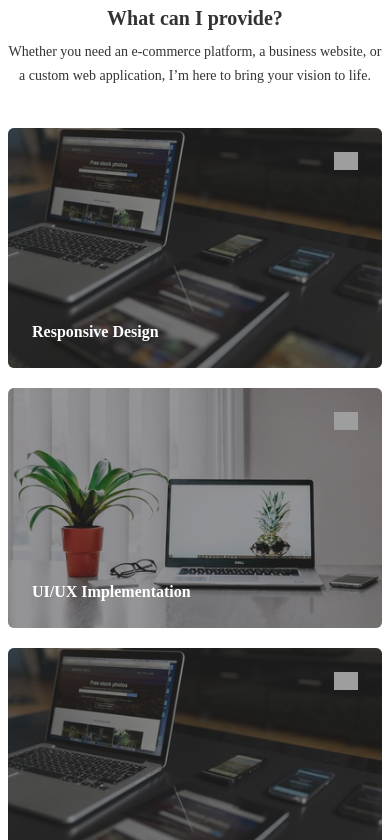
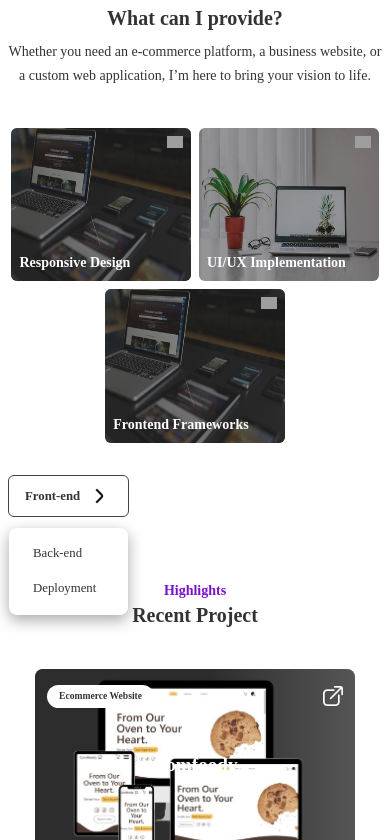
Before and after one commit to ryu-zaki/jhonwellespanola, a React (Vite) app: page / in a window 390 px wide. Shown: the part 964-1804 px from the top of the page. Built offline with nearby package versions, Linux system fonts and the light colour scheme; grey boxes are pictures that could not be loaded.

Commit message:
Services Section

```diff
--- a/src/components/ServicesSection.tsx
+++ b/src/components/ServicesSection.tsx
@@ -44,10 +44,10 @@ const ServicesSection: React.FC = () => {
 
     useGSAP(() => {
       if (!isClick) {
-        const tl = gsap.timeline( {defaults: { translateY: "8em", opacity: 0 }} );
+        const tl = gsap.timeline( {defaults: { duration: .7, translateY: "6em", opacity: 0 }} );
 
         tl.from('.center_proj', { })
-        tl.from('.side_proj', {}, '-=.35')
+        tl.from('.side_proj', {}, '-=.45')
 
         ScrollTrigger.create({
          animation: tl,
@@ -67,9 +67,9 @@ const ServicesSection: React.FC = () => {
           description="Whether you need an e-commerce platform, a business website, or a custom web application, I’m here to bring your vision to life."
         />
 
-        <div className="flex service-con flex-col mt-10 xl:mt-16 xs:items-center">
+        <div className="flex service-con flex-col mt-10 xl:mt-16 xs:items-center lg:mt-16">
             {/* Grid */}
-            <div className="flex flex-col gap-5 xs:flex-row xs:flex-wrap xs:justify-center xs:gap-2 lg:gap-8 xl:flex-nowrap">
+            <div className="flex flex-wrap justify-center gap-2 xs:flex-row xs:justify-center xs:gap-3 lg:flex-nowrap lg:gap-3 xl:flex-nowrap">
                {
                  categorizeServices.find(({category}) => category === activeCategory)?.services
                  .map((data, index) => {
@@ -138,12 +138,12 @@ const ServiceBox: React.FC<{ data: ServiceData, index: number}> = ({ data, index
 
     return (
         <>
-         <div className={`${index === 1 ? "center_proj" : "side_proj"} relative origin-top service-box overflow-hidden rounded-md xs:w-[40%]`}>
-           <img className="w-full aspect-[14/9]" src={image} alt="" />
+         <div className={`${index === 1 ? "center_proj" : "side_proj"} w-[48%] relative origin-top service-box overflow-hidden rounded-md lg:rounded-xl`}>
+           <img className="w-full aspect-[14/12]  xs:aspect-[14/9]" src={image} alt="" />
 
-           <div className="absolute text-white inset-0 bg-dark-overlay flex flex-col items-end justify-between p-6 lg:p-8">
-            <img onClick={() => setModalVisible(true)} className="service-box-details w-6 lg:cursor-pointer 2xl:w-8" src={infoIconWhite} alt="" />
-             <h3 className="service-box-details self-start poppins-semibold lg:text-lg 2xl:text-[1.6em]">{serviceTitle}</h3>
+           <div className="absolute text-white inset-0 bg-dark-overlay flex flex-col items-end justify-between p-2 xs:p-6 lg:p-8">
+            <img onClick={() => setModalVisible(true)} className="service-box-details w-4 xs:w-5 md:w-6 lg:cursor-pointer 2xl:w-8" src={infoIconWhite} alt="" />
+             <h3 className="service-box-details text-sm self-start md:text-base poppins-semibold lg:text-lg 2xl:text-[1.6em]">{serviceTitle}</h3>
            </div>
 
          </div>
```
